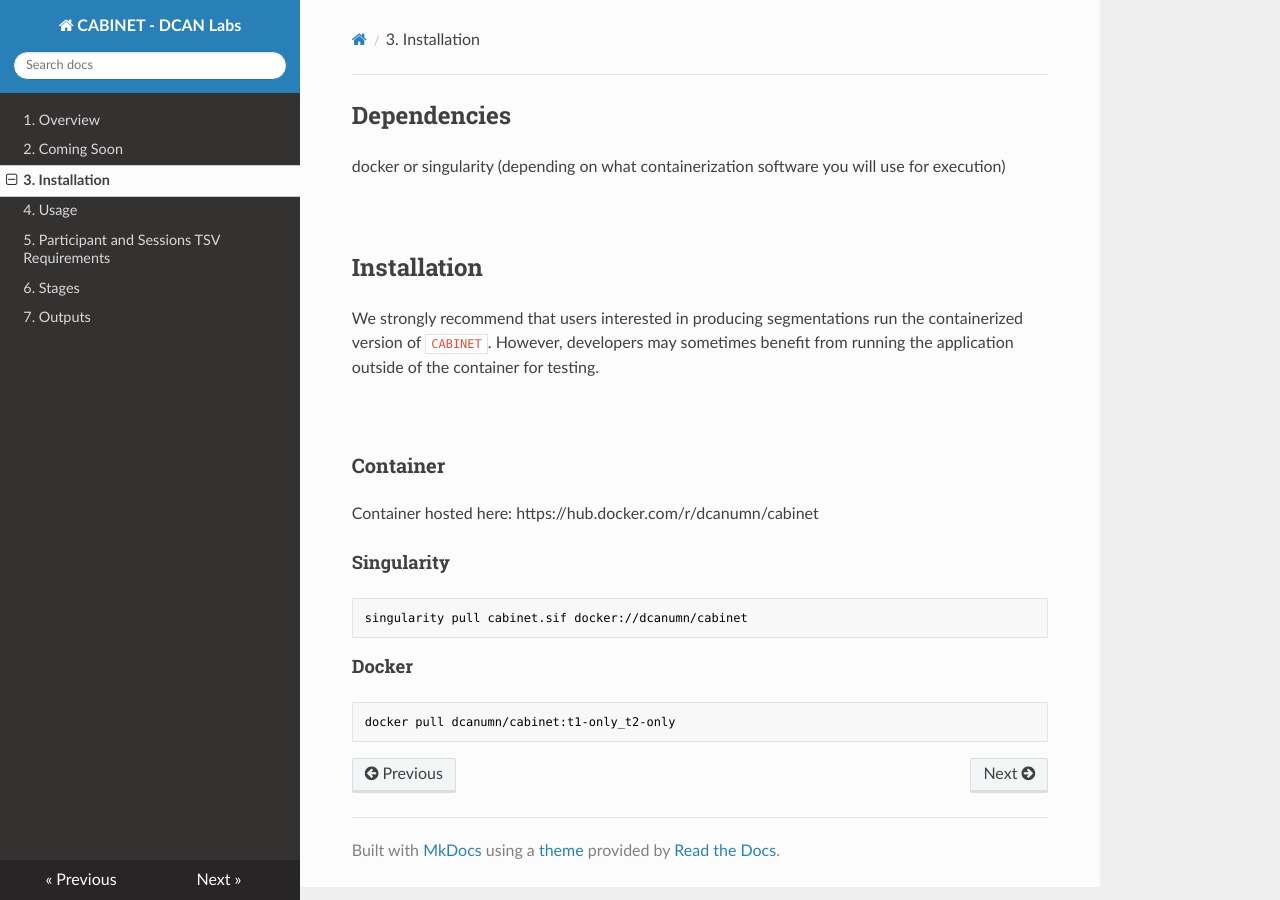
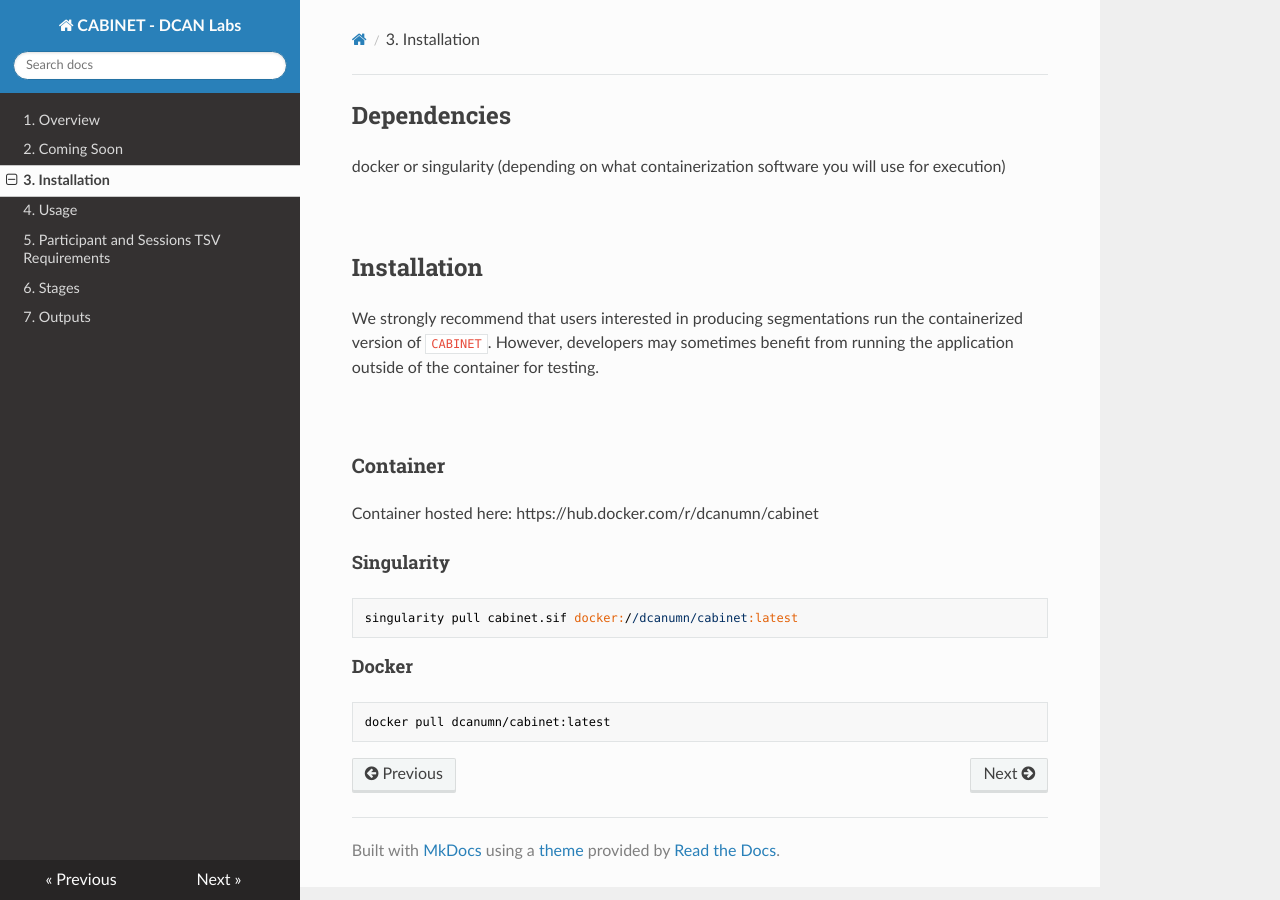
Before and after one commit to DCAN-Labs/BIBSnet, an MkDocs documentation site: the page built from docs/installation.md, in a window 1280 px wide. Built offline with MkDocs 1.6.1, drawn with Linux system fonts in a browser that asks for light colours; nearby versions of some CDN libraries.

Commit message:
Update installation.md

```diff
--- a/docs/installation.md
+++ b/docs/installation.md
@@ -16,8 +16,8 @@ Container hosted here: https://hub.docker.com/r/dcanumn/cabinet
 
 #### Singularity
 
-    singularity pull cabinet.sif docker://dcanumn/cabinet
+    singularity pull cabinet.sif docker://dcanumn/cabinet:latest
 
 #### Docker
 
-    docker pull dcanumn/cabinet:t1-only_t2-only
+    docker pull dcanumn/cabinet:latest
```
